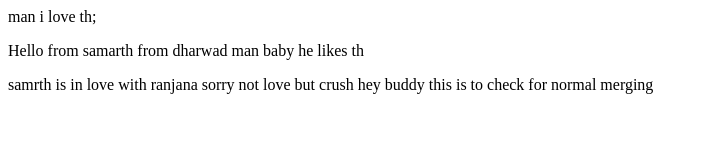
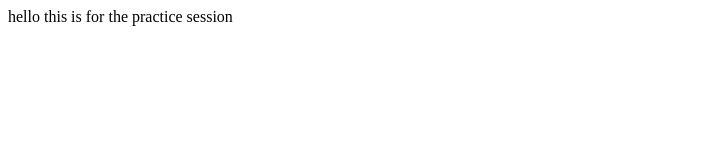
Before and after one commit to sam-sanikop/gitDemoforSame, a plain HTML site: page index.html in a window 1280 px wide. Shown: the whole page, without its empty margins (0-708 px from the left). Drawn offline with Linux system fonts and the light colour scheme.

Commit message:
session updated

```diff
--- a/index.html
+++ b/index.html
@@ -1,8 +1,5 @@
 <html>
     <body>
-        man i love th;
-        <p id="p1">Hello from samarth from dharwad man baby he likes th</p>
-        samrth is in love with ranjana sorry not love but crush
-        hey buddy this is to check for normal merging
+        <p>hello this is for the practice session</p>
     </body>
 </html>
```
